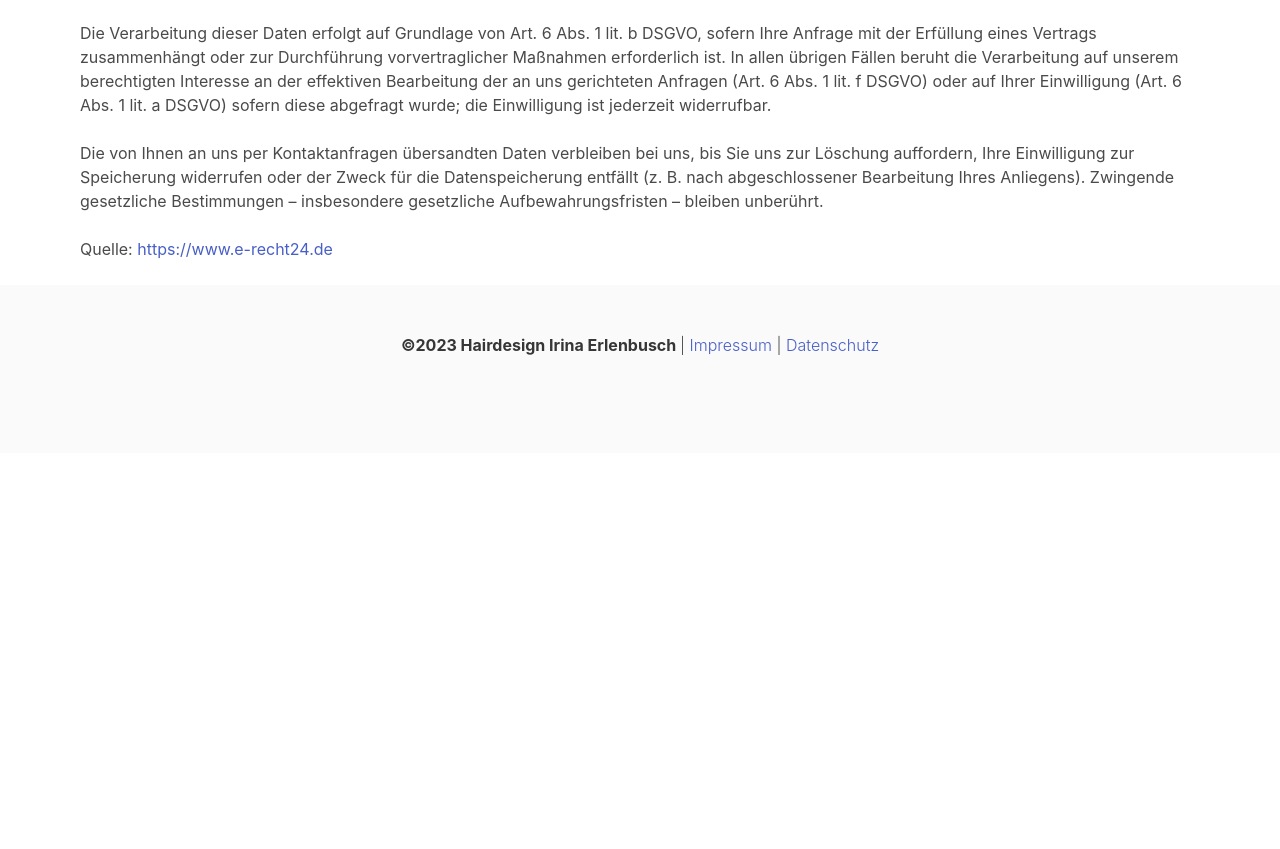
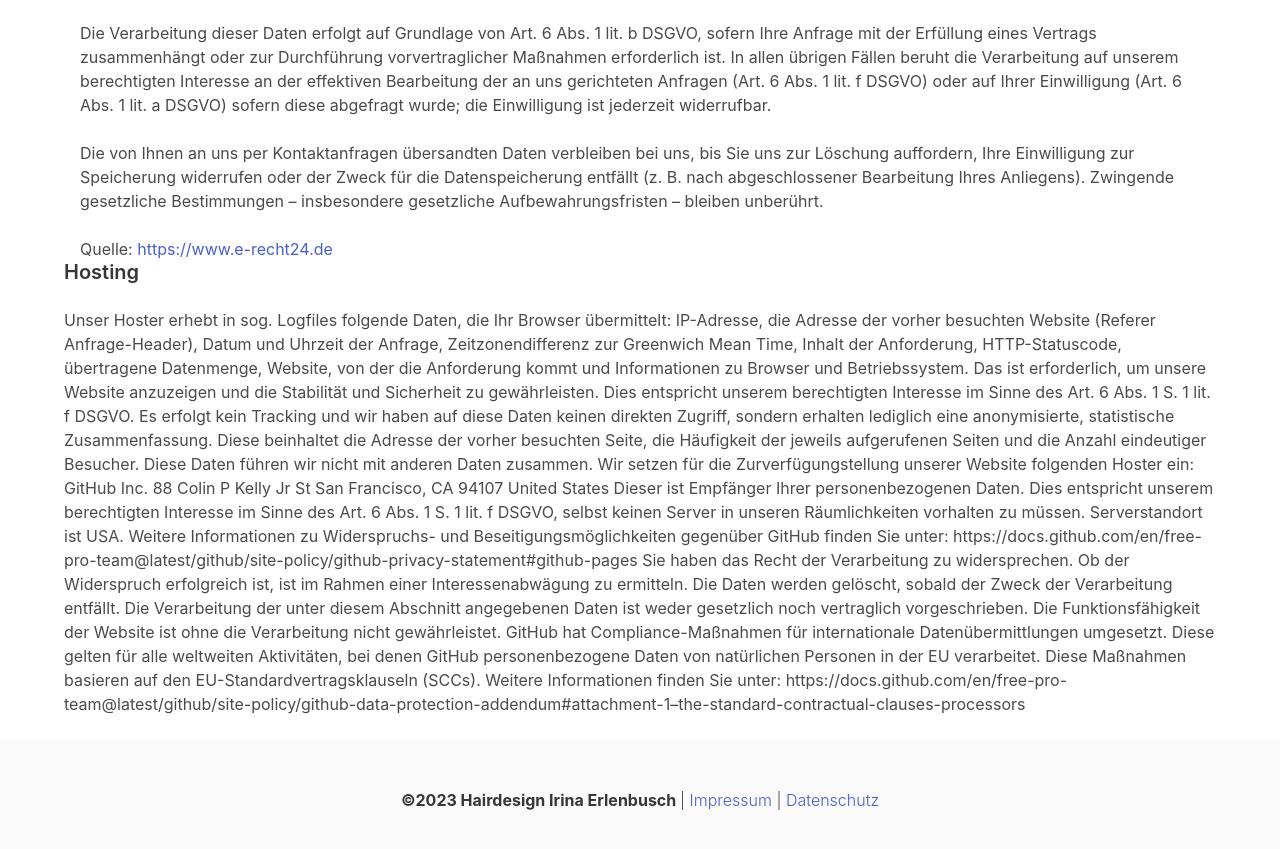
Before and after one commit to Anigerra/hairdesign-web, a Jekyll site: the page built from datenschutz.md, in a window 1280 px wide and 900 px high, scrolled down 2947 px. Shown: the top 849 px of the window. Built offline with Jekyll 4.4.1, drawn with Linux system fonts in a browser that asks for light colours; nearby versions of some CDN libraries; before the commit the page ends 3400 px from its top, so only the background shows below that.

Commit message:
add github dsgvo

```diff
--- a/datenschutz.md
+++ b/datenschutz.md
@@ -63,7 +63,7 @@
 
 <p class="block">Wenn die SSL- bzw. TLS-Verschl&uuml;sselung aktiviert ist, k&ouml;nnen die Daten, die Sie an uns &uuml;bermitteln, nicht von Dritten mitgelesen werden.</p>
 
-<h1 class="title is-4">Datenerfassung auf dieser Website</h1>
+<h1 class="title is-4"> Datenerfassung auf dieser Website</h1>
 
 <h2 class="title is-5">Anfrage per E-Mail, Telefon oder Telefax</h2>
 
@@ -75,4 +75,38 @@
 
 <p class="block">Quelle: <a href="https://www.e-recht24.de">https://www.e-recht24.de</a></p>
 </div>
+
+<div class="">
+  <h1 class="title is-5"> Hosting</h1>
+
+  <p class="block">
+Unser Hoster erhebt in sog. Logfiles folgende Daten, die Ihr Browser übermittelt:
+
+IP-Adresse, die Adresse der vorher besuchten Website (Referer Anfrage-Header), Datum und Uhrzeit der Anfrage, Zeitzonendifferenz zur Greenwich Mean Time, Inhalt der Anforderung, HTTP-Statuscode, übertragene Datenmenge, Website, von der die Anforderung kommt und Informationen zu Browser und Betriebssystem.
+
+Das ist erforderlich, um unsere Website anzuzeigen und die Stabilität und Sicherheit zu gewährleisten. Dies entspricht unserem berechtigten Interesse im Sinne des Art. 6 Abs. 1 S. 1 lit. f DSGVO.
+
+Es erfolgt kein Tracking und wir haben auf diese Daten keinen direkten Zugriff, sondern erhalten lediglich eine anonymisierte, statistische Zusammenfassung. Diese beinhaltet die Adresse der vorher besuchten Seite, die Häufigkeit der jeweils aufgerufenen Seiten und die Anzahl eindeutiger Besucher. Diese Daten führen wir nicht mit anderen Daten zusammen.
+
+Wir setzen für die Zurverfügungstellung unserer Website folgenden Hoster ein:
+
+GitHub Inc.
+88 Colin P Kelly Jr St
+San Francisco, CA 94107
+United States
+
+Dieser ist Empfänger Ihrer personenbezogenen Daten. Dies entspricht unserem berechtigten Interesse im Sinne des Art. 6 Abs. 1 S. 1 lit. f DSGVO, selbst keinen Server in unseren Räumlichkeiten vorhalten zu müssen. Serverstandort ist USA.
+
+Weitere Informationen zu Widerspruchs- und Beseitigungsmöglichkeiten gegenüber GitHub finden Sie unter: https://docs.github.com/en/free-pro-team@latest/github/site-policy/github-privacy-statement#github-pages
+
+Sie haben das Recht der Verarbeitung zu widersprechen. Ob der Widerspruch erfolgreich ist, ist im Rahmen einer Interessenabwägung zu ermitteln.
+
+Die Daten werden gelöscht, sobald der Zweck der Verarbeitung entfällt.
+
+Die Verarbeitung der unter diesem Abschnitt angegebenen Daten ist weder gesetzlich noch vertraglich vorgeschrieben. Die Funktionsfähigkeit der Website ist ohne die Verarbeitung nicht gewährleistet.
+
+GitHub hat Compliance-Maßnahmen für internationale Datenübermittlungen umgesetzt. Diese gelten für alle weltweiten Aktivitäten, bei denen GitHub personenbezogene Daten von natürlichen Personen in der EU verarbeitet. Diese Maßnahmen basieren auf den EU-Standardvertragsklauseln (SCCs). Weitere Informationen finden Sie unter: https://docs.github.com/en/free-pro-team@latest/github/site-policy/github-data-protection-addendum#attachment-1–the-standard-contractual-clauses-processors
+</p>
+
 </div>
+</div>
```
